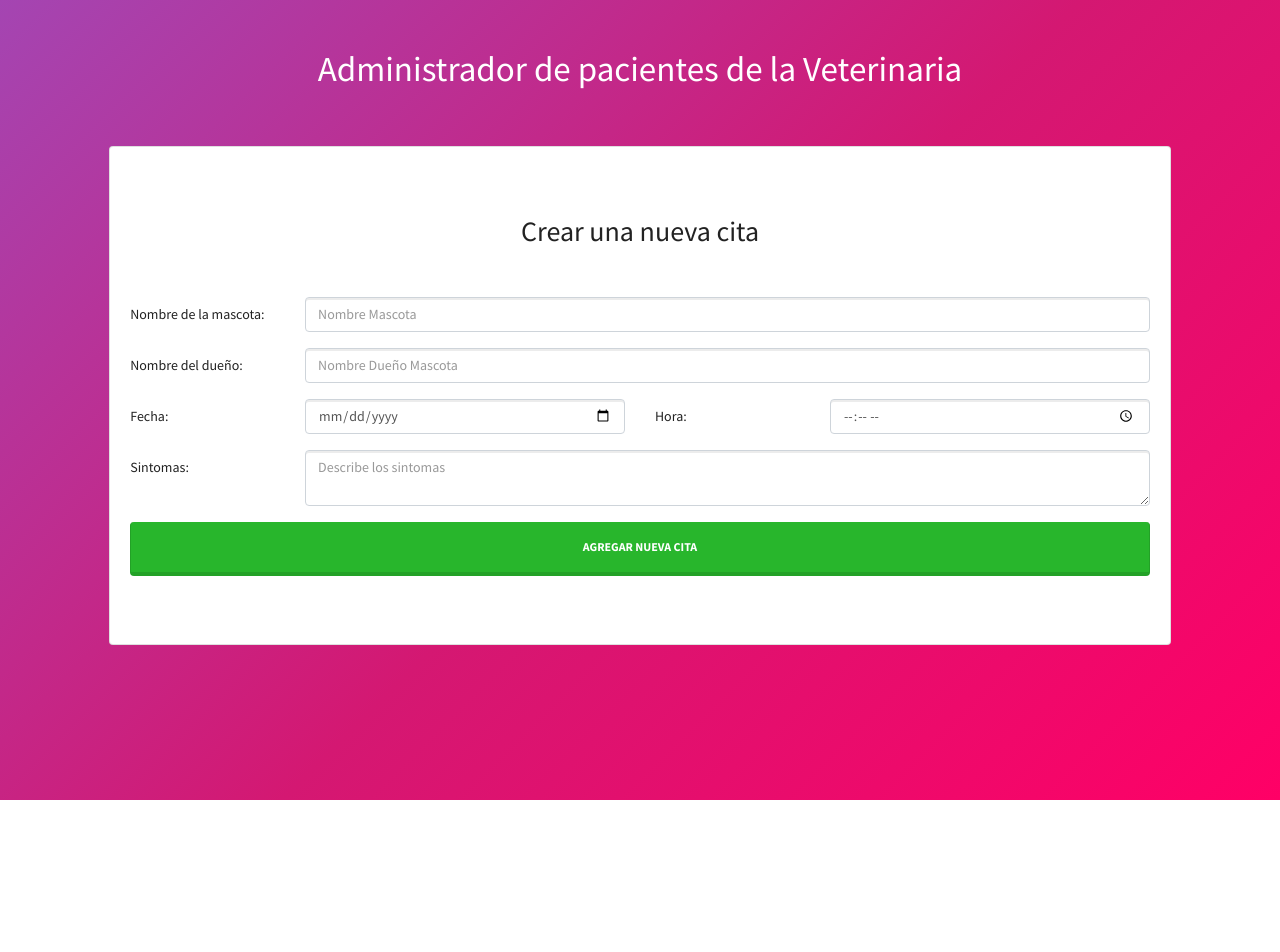
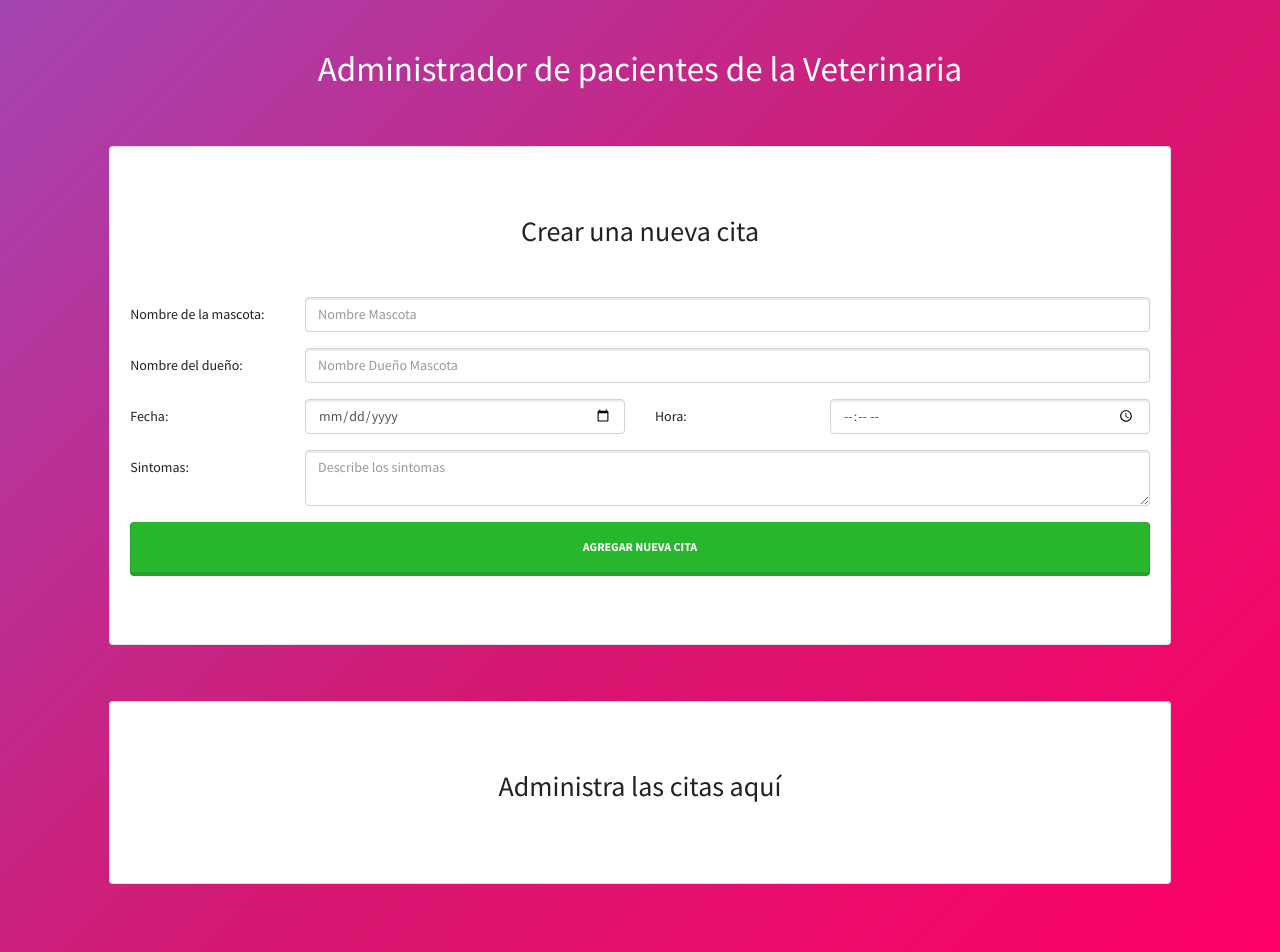
Before and after one commit to LeoFigueredo/PaceintesVeterinaria, a React (Create React App) app in the folder pacientesveterinaria/: page / in a window 1280 px wide. Shown: the top 952 px of the page. Before the commit the page ends 800 px from the top, so only its background shows below. Built offline with nearby package versions, Linux system fonts and the light colour scheme.

Commit message:
Mostrando citas del state.

```diff
--- a/pacientesveterinaria/src/App.js
+++ b/pacientesveterinaria/src/App.js
@@ -2,6 +2,7 @@
 import './bootstrap.min.css';
 import Header from './components/Header';
 import NuevaCita from './components/NuevaCita';
+import ListaCitas from './components/ListaCitas';
 
 class App extends Component {
   state = {
@@ -31,6 +32,11 @@
                crearNuevaCita = {this.crearNuevaCita}
                />
               </div>
+              <div className="mt-5 col-md-10 mx-auto">
+                <ListaCitas
+                  citas={this.state.citas}
+                />
+              </div>
           </div>
       </div>
     );
--- /dev/null
+++ b/pacientesveterinaria/src/components/Cita.js
@@ -0,0 +1,16 @@
+import React from 'react';
+
+const Cita = ({cita}) => (
+    <div className="media mt-3">
+        <div className="media-body">
+            <h3 className="mt-0">{cita.mascota}</h3>
+            <p className="card-text"><span>Nombre dueño: </span>{cita.propietario}</p>
+            <p className="card-text"><span>Fecha: </span>{cita.fecha}</p>
+            <p className="card-text"><span>Hora: </span>{cita.hora}</p>
+            <p className="card-text"><span>Sintomas: </span></p>
+            <p className="card-text">{cita.sintomas}</p>
+        </div>
+    </div>
+);
+
+export default Cita;
--- /dev/null
+++ b/pacientesveterinaria/src/components/ListaCitas.js
@@ -0,0 +1,21 @@
+import React from 'react';
+import Cita from './Cita';
+const ListaCitas = ({citas}) => (
+        <div className="card mt-2 py-5">
+            <div className="card-body">
+                <h2 className="card-title text-center">
+                    Administra las citas aquí
+                </h2>
+                <div className="lista-citas">
+                    {citas.map(cita =>(
+                        <Cita
+                        key={cita.id}
+                        cita={cita}
+                        />
+                    ))}
+                </div>
+            </div>
+        </div>
+);
+
+export default ListaCitas;
```
